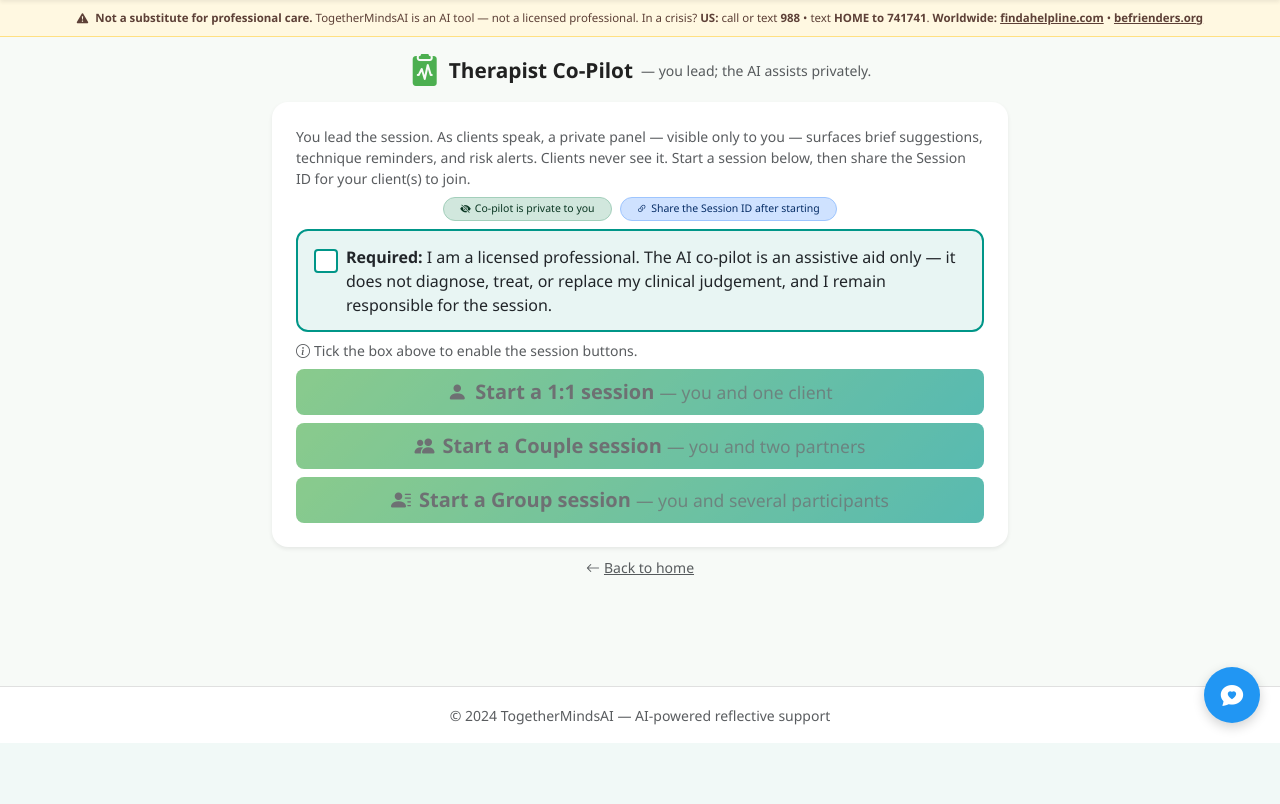
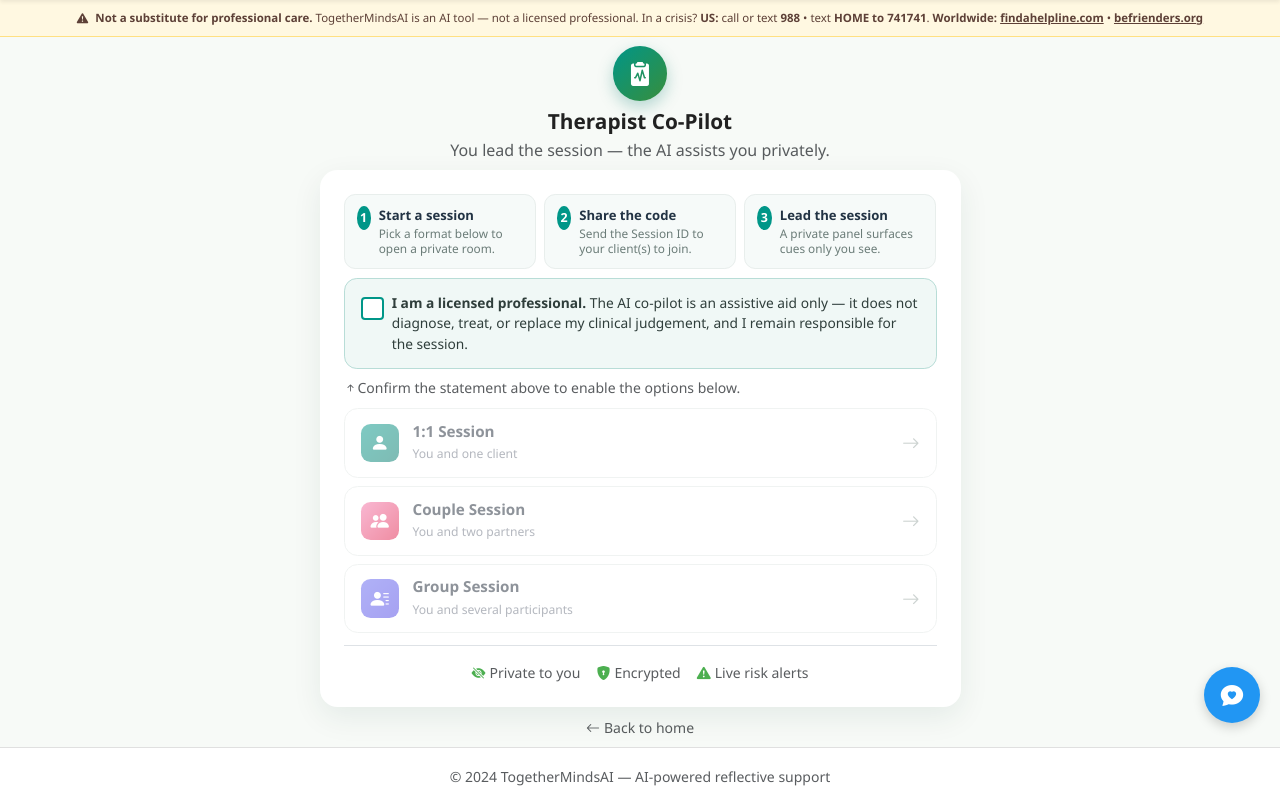
Before and after one commit to OnlineGBC/TogetherMindsAI, a Flask app: page /therapist in a window 1280 px wide. Shown: the part 57-861 px from the top of the page. Before the commit the page ends 800 px from the top, so only its background shows below. Run offline with Flask 3, Linux system fonts and the light colour scheme; parts of the project's set-up code (start-up, migrations or seed data) failed here and were passed over; some libraries are stand-ins or nearby versions.

Commit message:
Therapist page: polished, professional redesign
Refined hero with circular gradient icon; 'how it works' 3-step strip;
tasteful required-acknowledgment panel that lights up when checked; mode options
as clean selectable cards (icon chip + title + descriptor + arrow, disabled until
acknowledged); reassurance footer (private / encrypted / risk alerts). Behavior
unchanged.

```diff
--- a/templates/therapist.html
+++ b/templates/therapist.html
@@ -3,78 +3,179 @@
 
 {% block content %}
 <style>
-  /* Prominent, required acknowledgment — gate for starting a session */
-  .therapist-ack {
-    border: 2px solid #009688;
-    background: #e8f5f3;
-    border-radius: 0.75rem;
+  /* ---- Therapist Co-Pilot landing — polished, professional ---- */
+  .tcp-hero-icon {
+    width: 3.4rem;
+    height: 3.4rem;
+    border-radius: 50%;
+    display: inline-flex;
+    align-items: center;
+    justify-content: center;
+    background: linear-gradient(135deg, var(--teal-primary) 0%, var(--green-dark) 100%);
+    color: #fff;
+    font-size: 1.5rem;
+    box-shadow: 0 6px 16px rgba(0, 121, 107, 0.28);
+  }
+  .tcp-card {
+    border: 1px solid #e8eeec;
+    border-radius: 1.1rem;
+    box-shadow: 0 10px 30px rgba(15, 60, 55, 0.08);
+  }
+
+  /* "How it works" steps */
+  .tcp-steps { gap: 0.5rem; }
+  .tcp-step {
+    flex: 1 1 0;
+    background: #f6faf9;
+    border: 1px solid #e8eeec;
+    border-radius: 0.7rem;
+    padding: 0.7rem 0.75rem;
+  }
+  .tcp-step-num {
+    width: 1.5rem; height: 1.5rem;
+    border-radius: 50%;
+    background: var(--teal-primary);
+    color: #fff;
+    font-size: 0.78rem;
+    font-weight: 700;
+    display: inline-flex; align-items: center; justify-content: center;
+  }
+  .tcp-step-title { font-size: 0.82rem; font-weight: 700; color: #234; }
+  .tcp-step-text  { font-size: 0.74rem; color: #6b7c78; line-height: 1.3; margin: 0; }
+
+  /* Required acknowledgment */
+  .tcp-ack {
+    border: 1.5px solid #b8ddd7;
+    background: #f0f8f6;
+    border-radius: 0.8rem;
     padding: 0.85rem 1rem;
+    transition: border-color 0.15s ease, background 0.15s ease;
   }
+  .tcp-ack.is-checked { border-color: var(--teal-primary); background: #e6f4f1; }
+  .tcp-ack label { cursor: pointer; font-size: 0.86rem; color: #2f3e3b; }
   #agreeTherapist {
-    width: 1.5rem;
-    height: 1.5rem;
-    border: 2px solid #009688;
+    width: 1.45rem; height: 1.45rem;
+    border: 2px solid var(--teal-primary);
     cursor: pointer;
+    flex-shrink: 0;
   }
-  #agreeTherapist:hover  { box-shadow: 0 0 0 3px rgba(0, 150, 136, 0.15); }
-  #agreeTherapist:checked { background-color: #009688; border-color: #009688; }
-  #agreeTherapist:focus  { box-shadow: 0 0 0 3px rgba(0, 150, 136, 0.25); outline: 0; }
-  .therapist-ack label { cursor: pointer; }
+  #agreeTherapist:hover   { box-shadow: 0 0 0 3px rgba(0, 150, 136, 0.15); }
+  #agreeTherapist:checked { background-color: var(--teal-primary); border-color: var(--teal-primary); }
+  #agreeTherapist:focus   { box-shadow: 0 0 0 3px rgba(0, 150, 136, 0.25); outline: 0; }
+
+  /* Mode buttons as selectable cards */
+  .mode-btn {
+    display: flex;
+    align-items: center;
+    gap: 0.85rem;
+    width: 100%;
+    text-align: left;
+    background: #ffffff;
+    border: 1.5px solid #e3e8e6;
+    border-radius: 0.85rem;
+    padding: 0.8rem 1rem;
+    transition: border-color 0.15s ease, transform 0.12s ease, box-shadow 0.15s ease, opacity 0.15s ease;
+  }
+  .mode-btn:not(:disabled):hover,
+  .mode-btn:not(:disabled):focus-visible {
+    border-color: var(--teal-primary);
+    transform: translateY(-2px);
+    box-shadow: 0 6px 16px rgba(0, 121, 107, 0.14);
+    outline: 0;
+  }
+  .mode-btn:disabled { opacity: 0.5; cursor: not-allowed; }
+  .mode-btn .mb-chip {
+    width: 2.4rem; height: 2.4rem;
+    border-radius: 0.6rem;
+    display: inline-flex; align-items: center; justify-content: center;
+    font-size: 1.15rem; color: #fff; flex-shrink: 0;
+  }
+  .mode-btn[data-mode="solo"]   .mb-chip { background: linear-gradient(135deg, #009688, #00796b); }
+  .mode-btn[data-mode="couple"] .mb-chip { background: linear-gradient(135deg, #f472a6, #e11d48); }
+  .mode-btn[data-mode="group"]  .mb-chip { background: linear-gradient(135deg, #6366f1, #4f46e5); }
+  .mode-btn .mb-title { font-size: 0.95rem; font-weight: 700; color: #1f2937; line-height: 1.2; }
+  .mode-btn .mb-sub   { font-size: 0.76rem; color: #6b7280; line-height: 1.2; }
+  .mode-btn .mb-arrow { margin-left: auto; color: #9aa7a3; font-size: 1.1rem; }
+  .mode-btn:not(:disabled):hover .mb-arrow { color: var(--teal-primary); transform: translateX(2px); }
+  .mode-btn .mb-arrow { transition: transform 0.15s ease, color 0.15s ease; }
 </style>
+
 <div class="row justify-content-center">
-    <div class="col-md-10 col-lg-9 col-xl-8">
+    <div class="col-md-10 col-lg-8 col-xl-7">
 
-        <div class="d-flex align-items-center justify-content-center flex-wrap gap-2 mb-3">
-            <i class="bi bi-clipboard2-pulse-fill fs-2 text-primary-green"></i>
-            <h3 class="fw-bold mb-0">Therapist Co-Pilot</h3>
-            <span class="text-muted small d-none d-md-inline">— you lead; the AI assists privately.</span>
+        <!-- Hero -->
+        <div class="text-center mb-3">
+            <span class="tcp-hero-icon mb-2"><i class="bi bi-clipboard2-pulse-fill"></i></span>
+            <h3 class="fw-bold mb-1">Therapist Co-Pilot</h3>
+            <p class="text-muted mb-0">You lead the session — the AI assists you privately.</p>
         </div>
 
-        <div class="card shadow-sm border-0 rounded-4">
+        <div class="card tcp-card border-0">
             <div class="card-body p-3 p-md-4">
 
-                <p class="text-muted small mb-3">
-                    You lead the session. As clients speak, a private panel — visible only to you —
-                    surfaces brief suggestions, technique reminders, and risk alerts. Clients never
-                    see it. Start a session below, then share the Session ID for your client(s) to join.
-                </p>
-
-                <div class="auth-status-row d-flex align-items-center justify-content-center flex-wrap gap-2 small mb-3">
-                    <span class="badge text-success-emphasis bg-success-subtle border border-success-subtle rounded-pill px-3 py-1 fw-normal">
-                        <i class="bi bi-eye-slash-fill me-1"></i>Co-pilot is private to you
-                    </span>
-                    <span class="badge text-primary-emphasis bg-primary-subtle border border-primary-subtle rounded-pill px-3 py-1 fw-normal">
-                        <i class="bi bi-link-45deg me-1"></i>Share the Session ID after starting
-                    </span>
+                <!-- How it works -->
+                <div class="d-flex flex-column flex-sm-row tcp-steps mb-4">
+                    <div class="tcp-step d-flex align-items-start gap-2">
+                        <span class="tcp-step-num">1</span>
+                        <div>
+                            <div class="tcp-step-title">Start a session</div>
+                            <p class="tcp-step-text">Pick a format below to open a private room.</p>
+                        </div>
+                    </div>
+                    <div class="tcp-step d-flex align-items-start gap-2">
+                        <span class="tcp-step-num">2</span>
+                        <div>
+                            <div class="tcp-step-title">Share the code</div>
+                            <p class="tcp-step-text">Send the Session ID to your client(s) to join.</p>
+                        </div>
+                    </div>
+                    <div class="tcp-step d-flex align-items-start gap-2">
+                        <span class="tcp-step-num">3</span>
+                        <div>
+                            <div class="tcp-step-title">Lead the session</div>
+                            <p class="tcp-step-text">A private panel surfaces cues only you see.</p>
+                        </div>
+                    </div>
                 </div>
 
-                <div class="therapist-ack d-flex align-items-start gap-2 mb-2">
-                    <input class="form-check-input flex-shrink-0 mt-1" type="checkbox" id="agreeTherapist" required>
-                    <label class="form-check-label mb-0" for="agreeTherapist">
-                        <strong>Required:</strong> I am a licensed professional. The AI co-pilot is an assistive
-                        aid only — it does not diagnose, treat, or replace my clinical judgement, and I remain
+                <!-- Required acknowledgment -->
+                <div class="tcp-ack d-flex align-items-start gap-2 mb-2" id="ackBox">
+                    <input class="form-check-input mt-1" type="checkbox" id="agreeTherapist" required>
+                    <label class="mb-0" for="agreeTherapist">
+                        <strong>I am a licensed professional.</strong> The AI co-pilot is an assistive aid
+                        only — it does not diagnose, treat, or replace my clinical judgement, and I remain
                         responsible for the session.
                     </label>
                 </div>
-                <p class="text-muted small mb-3" id="ackHint">
-                    <i class="bi bi-info-circle me-1"></i>Tick the box above to enable the session buttons.
+                <p class="text-muted small mb-4" id="ackHint">
+                    <i class="bi bi-arrow-up-short"></i>Confirm the statement above to enable the options below.
                 </p>
 
+                <!-- Mode options -->
                 <div class="d-grid gap-2">
-                    <button type="button" class="btn btn-primary-green btn-lg rounded-3 therapist-start-btn"
-                            data-mode="solo" disabled>
-                        <i class="bi bi-person-fill me-2"></i>Start a 1:1 session
-                        <span class="small fw-normal opacity-75">— you and one client</span>
+                    <button type="button" class="mode-btn therapist-start-btn" data-mode="solo" disabled>
+                        <span class="mb-chip"><i class="bi bi-person-fill"></i></span>
+                        <span>
+                            <span class="mb-title d-block">1:1 Session</span>
+                            <span class="mb-sub">You and one client</span>
+                        </span>
+                        <i class="bi bi-arrow-right mb-arrow"></i>
                     </button>
-                    <button type="button" class="btn btn-primary-green btn-lg rounded-3 therapist-start-btn"
-                            data-mode="couple" disabled>
-                        <i class="bi bi-people-fill me-2"></i>Start a Couple session
-                        <span class="small fw-normal opacity-75">— you and two partners</span>
+                    <button type="button" class="mode-btn therapist-start-btn" data-mode="couple" disabled>
+                        <span class="mb-chip"><i class="bi bi-people-fill"></i></span>
+                        <span>
+                            <span class="mb-title d-block">Couple Session</span>
+                            <span class="mb-sub">You and two partners</span>
+                        </span>
+                        <i class="bi bi-arrow-right mb-arrow"></i>
                     </button>
-                    <button type="button" class="btn btn-primary-green btn-lg rounded-3 therapist-start-btn"
-                            data-mode="group" disabled>
-                        <i class="bi bi-person-lines-fill me-2"></i>Start a Group session
-                        <span class="small fw-normal opacity-75">— you and several participants</span>
+                    <button type="button" class="mode-btn therapist-start-btn" data-mode="group" disabled>
+                        <span class="mb-chip"><i class="bi bi-person-lines-fill"></i></span>
+                        <span>
+                            <span class="mb-title d-block">Group Session</span>
+                            <span class="mb-sub">You and several participants</span>
+                        </span>
+                        <i class="bi bi-arrow-right mb-arrow"></i>
                     </button>
                 </div>
 
@@ -84,11 +185,18 @@
                     Setting up your session&hellip;
                 </div>
 
+                <!-- Reassurance footer inside card -->
+                <div class="d-flex flex-wrap justify-content-center gap-3 mt-4 pt-3 border-top text-muted small">
+                    <span><i class="bi bi-eye-slash-fill text-primary-green me-1"></i>Private to you</span>
+                    <span><i class="bi bi-shield-lock-fill text-primary-green me-1"></i>Encrypted</span>
+                    <span><i class="bi bi-exclamation-triangle-fill text-primary-green me-1"></i>Live risk alerts</span>
+                </div>
+
             </div>
         </div>
 
-        <div class="text-center mt-2">
-            <a href="/" class="text-muted small"><i class="bi bi-arrow-left me-1"></i>Back to home</a>
+        <div class="text-center mt-3">
+            <a href="/" class="text-muted small text-decoration-none"><i class="bi bi-arrow-left me-1"></i>Back to home</a>
         </div>
 
     </div>
@@ -101,12 +209,14 @@
     var agree   = document.getElementById("agreeTherapist");
     var buttons = document.querySelectorAll(".therapist-start-btn");
     var ackHint = document.getElementById("ackHint");
+    var ackBox  = document.getElementById("ackBox");
 
-    // The session buttons are gated on the acknowledgment: they stay disabled
+    // The session options are gated on the acknowledgment: they stay disabled
     // until the "licensed professional" box is ticked.
     agree.addEventListener("change", function () {
         buttons.forEach(function (b) { b.disabled = !agree.checked; });
         if (ackHint) { ackHint.classList.toggle("d-none", agree.checked); }
+        if (ackBox)  { ackBox.classList.toggle("is-checked", agree.checked); }
     });
 
     function _showError(msg) {
```
